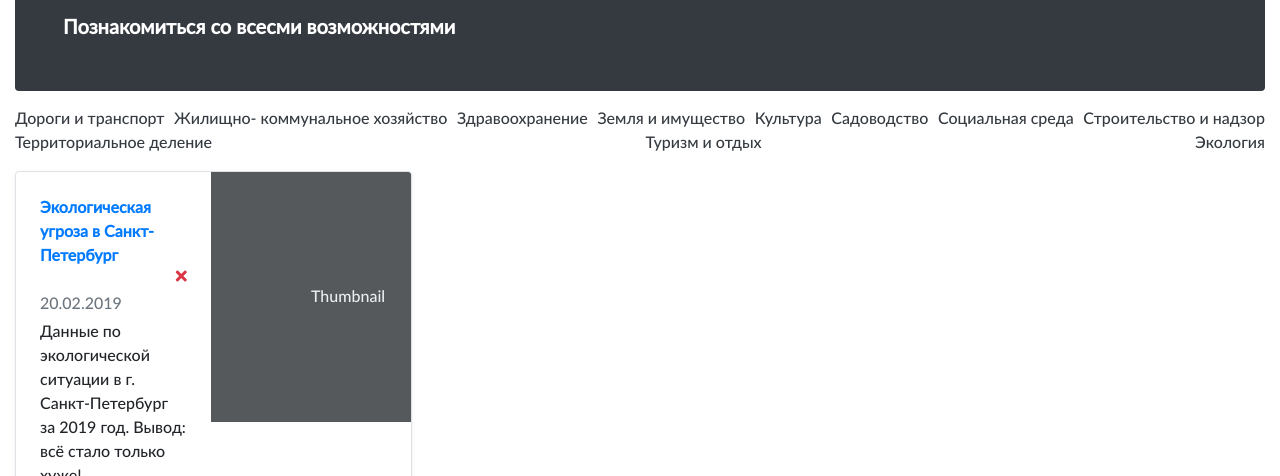
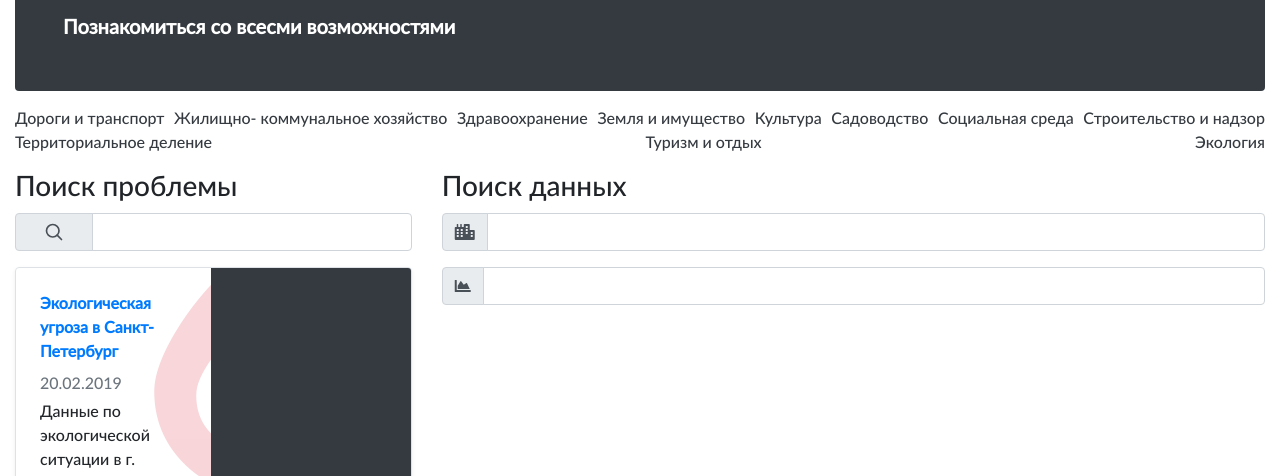
Before and after one commit to hostmepanda/nwis-front, a plain HTML site: page index.html in a window 1280 px wide. Shown: the part 324-800 px from the top of the page. Drawn offline with Linux system fonts and the light colour scheme; a web font is replaced by a local one.

Commit message:
chart in right place

```diff
--- a/assets/css/custom.css
+++ b/assets/css/custom.css
@@ -1,3 +1,14 @@
 body{
     font-family: "LatoWebMedium";
 }
+.hot-problem-cust{
+    font-size: 14rem;
+    opacity: 0.2;
+    top: 0;
+    left: 0;
+    margin-left: 35%;
+}
+.top10-img{
+    width: 150px;
+    border: 1px solid #dee2e6;
+}
--- a/assets/js/nwisApp.js
+++ b/assets/js/nwisApp.js
@@ -158,8 +158,8 @@ const app = new Vue({
                 {name:"Экология"},
             ],
         },
-        dangerProblemBorder:2,
-        warningProblemBorder:1,
+        dangerProblemBorder:4,
+        warningProblemBorder:3,
         greenProblemBorder:0,
         globalDataSets:{
             topProblems: testData_top10Problems,
--- a/index.html
+++ b/index.html
@@ -61,15 +61,29 @@
                 </div>
                 <div class="row mb-2">
                     <div class="col-md-4 col-12">
+                        <div class="h3">Поиск проблемы</div>
+                        <div class="input-group mb-3">
+                            <div class="input-group-prepend">
+                                <div class="input-group-text">
+                                    <svg xmlns="http://www.w3.org/2000/svg" width="20" height="20" fill="none" stroke="currentColor" stroke-linecap="round"
+                                    stroke-linejoin="round" stroke-width="2" class="mx-3" role="img" viewBox="0 0 24 24" focusable="false">
+                                    <title>Search</title>
+                                    <circle cx="10.5" cy="10.5" r="7.5" />
+                                    <path d="M21 21l-5.2-5.2" />
+                                    </svg>
+                                </div>
+                            </div>
+                            <input class="form-control">
+                        </div>
                         <div v-for="(problem, problemKey, problemIndex) in globalDataSets.topProblems"
                             class="row no-gutters border rounded overflow-hidden flex-md-row mb-4 shadow-sm h-md-250 position-relative">
                             <div class="col p-4 d-flex flex-column position-static">
                                 <strong class="d-inline-block mb-2 text-primary">
                                     <div class="top10-item-caption d-inline-flex">{{problem.name}}</div>
                                     <template v-if="problem.userList.length>=warningProblemBorder">
-                                        <div class="mb-0 d-inline-flex float-right"
+                                        <div class="mb-0 d-inline-flex float-right hot-problem-cust position-absolute"
                                             :class="{'text-warning':problem.userList.length<dangerProblemBorder,'text-danger':problem.userList.length>=dangerProblemBorder}">
-                                            <i class="fas fa-times"></i></div>
+                                            <i class="fas fa-fire-alt"></i></div>
 
                                     </template>
                                 </strong>
@@ -78,19 +92,33 @@
                                 <p class="card-text mb-auto">{{ cutOutput(problem.description,120)}}</p>
                                 <a href="#" class="stretched-link">Перейти к проблеме</a>
                             </div>
-                            <div class="col-auto d-none d-lg-block">
-                                <svg class="bd-placeholder-img" width="200" height="250" xmlns="http://www.w3.org/2000/svg"
-                                    preserveAspectRatio="xMidYMid slice" focusable="false" role="img"
-                                    aria-label="Placeholder: Thumbnail">
-                                    <title>Placeholder</title>
-                                    <rect width="100%" height="100%" fill="#55595c" /><text x="50%" y="50%" fill="#eceeef"
-                                        dy=".3em">Thumbnail</text>
+                            <div class="col-auto bg-dark">
+                                <svg class="bd-placeholder-img" width="200" height="100%" xmlns="http://www.w3.org/2000/svg"
+                                    preserveAspectRatio="xMidYMid slice" focusable="false" role="img">
+
                                 </svg>
+                                <!-- <img class="top10-img" :src="`assets/img/img${problemKey}.jpg`"/> -->
                             </div>
                         </div>
                     </div>
                     <div class="col-md-8 col-12 ">
-
+                        <div class="h3">Поиск данных</div>
+                        <div class="input-group mb-3">
+                            <div class="input-group-prepend">
+                                <span class="input-group-text">
+                                    <i class="fas fa-city"></i>
+                                </span>
+                            </div>
+                            <input class="form-control">
+                        </div>
+                        <div class="input-group mb-3">
+                            <div class="input-group-prepend">
+                                <span class="input-group-text">
+                                    <i class="fas fa-chart-area"></i>
+                                </span>
+                            </div>
+                            <input class="form-control">
+                        </div>
                     </div>
                 </div>
             </div>
```
Also changed, not shown: assets/img/img0.jpg (added), assets/img/img1.jpg (added).
